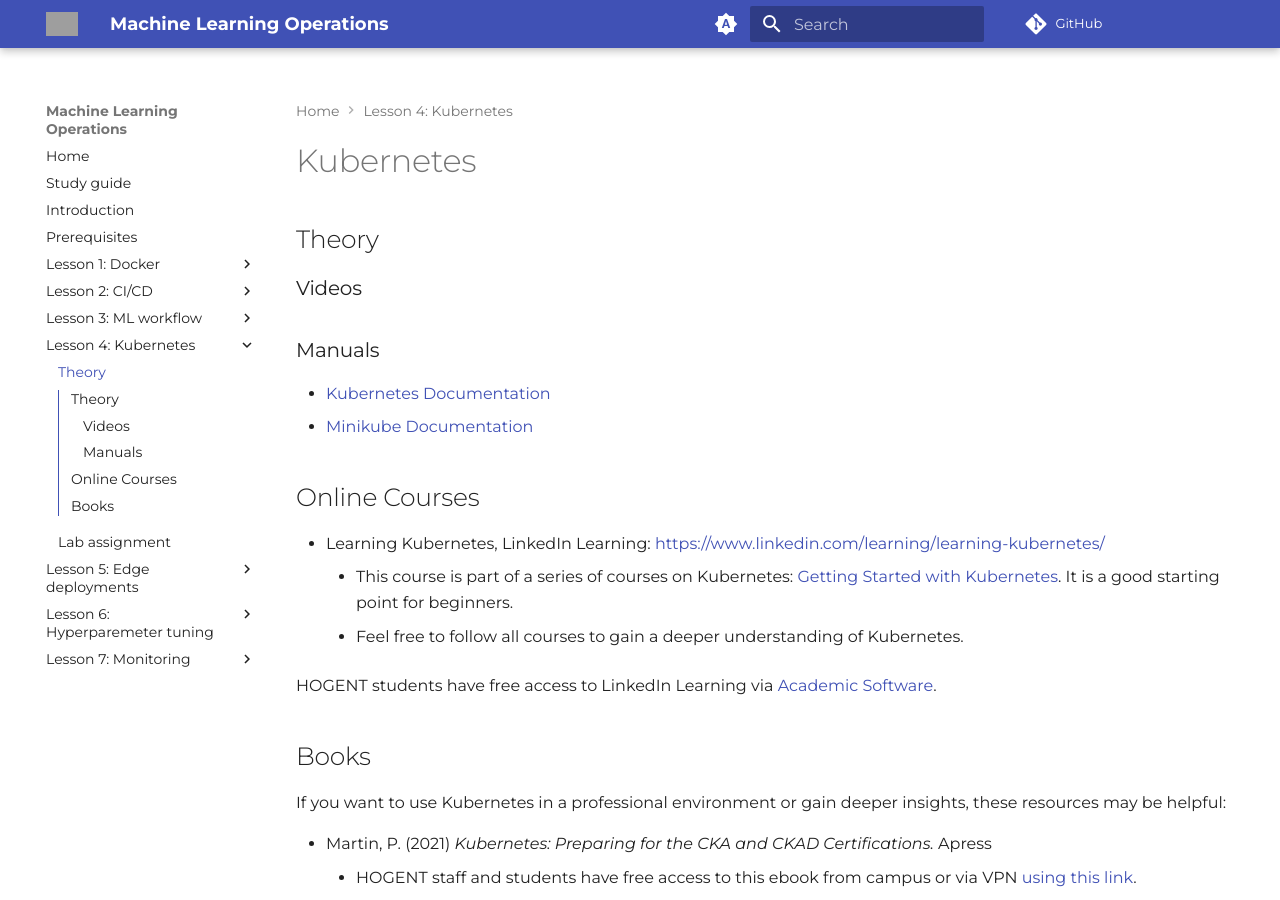
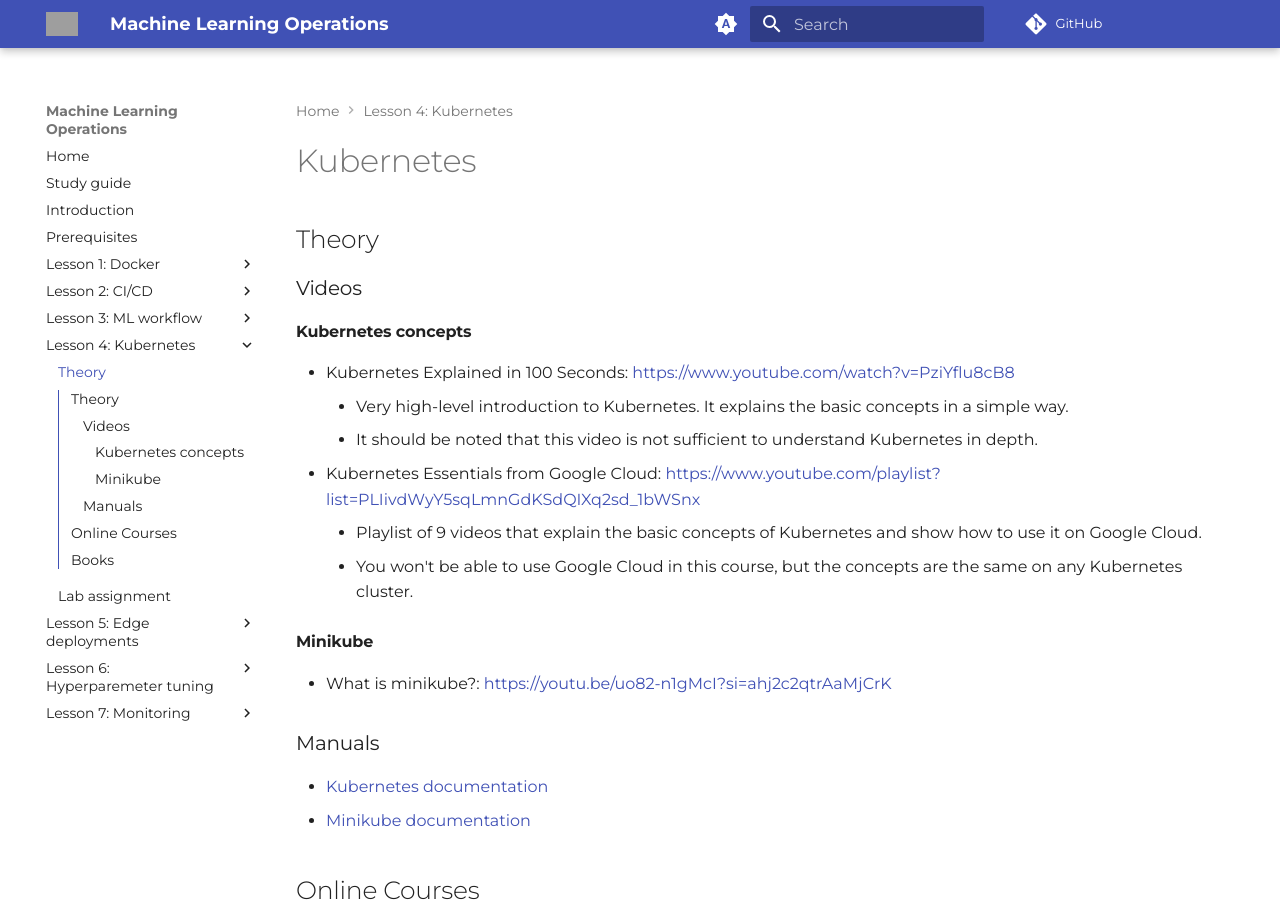
Before and after one commit to HOGENT-MLOps/mlops-slides, an MkDocs documentation site: the page built from docs/04-kubernetes.md, in a window 1280 px wide and 900 px high. Built offline with MkDocs 1.6.1 and Material for MkDocs 9.7.7, drawn with Linux system fonts in a browser that asks for light colours; comment, search, counter and statistics services are not loaded; grey boxes are pictures that could not be loaded.

Commit message:
Finish lesson 4 k8s

```diff
--- a/docs/04-kubernetes.md
+++ b/docs/04-kubernetes.md
@@ -4,17 +4,30 @@
 
 ### Videos
 
+#### Kubernetes concepts
+
+- Kubernetes Explained in 100 Seconds: <https://www.youtube.com/watch?v=PziYflu8cB8>
+    - Very high-level introduction to Kubernetes. It explains the basic concepts in a simple way.
+    - It should be noted that this video is not sufficient to understand Kubernetes in depth.
+- Kubernetes Essentials from Google Cloud: <https://www.youtube.com/playlist?list=PLIivdWyY5sqLmnGdKSdQIXq2sd_1bWSnx>
+    - Playlist of 9 videos that explain the basic concepts of Kubernetes and show how to use it on Google Cloud.
+    - You won't be able to use Google Cloud in this course, but the concepts are the same on any Kubernetes cluster.
+
+#### Minikube
+
+- What is minikube?: <https://youtu.be/uo82-n1gMcI?si=ahj2c2qtrAaMjCrK>
+
 ### Manuals
 
-* [Kubernetes Documentation](https://kubernetes.io/docs/home/)
-* [Minikube Documentation](https://minikube.sigs.k8s.io/docs/)
+- [Kubernetes documentation](https://kubernetes.io/docs/home/)
+- [Minikube documentation](https://minikube.sigs.k8s.io/docs/)
 
 ## Online Courses
 
-* Learning Kubernetes, LinkedIn Learning:
+- Learning Kubernetes, LinkedIn Learning:
   [https://www.linkedin.com/learning/learning-kubernetes/](https://www.linkedin.com/learning/learning-kubernetes/welcome?autoplay=true&u=77666441)
-    * This course is part of a series of courses on Kubernetes: [Getting Started with Kubernetes](https://www.linkedin.com/learning/paths/getting-started-with-kubernetes). It is a good starting point for beginners.
-    * Feel free to follow all courses to gain a deeper understanding of Kubernetes.
+    - This course is part of a series of courses on Kubernetes: [Getting Started with Kubernetes](https://www.linkedin.com/learning/paths/getting-started-with-kubernetes). It is a good starting point for beginners.
+    - Feel free to follow all courses to gain a deeper understanding of Kubernetes.
 
 HOGENT students have free access to LinkedIn Learning via [Academic Software](http://academicsoftware.eu/).
 
@@ -22,7 +35,7 @@ HOGENT students have free access to LinkedIn Learning via [Academic Software](ht
 
 If you want to use Kubernetes in a professional environment or gain deeper insights, these resources may be helpful:
 
-* Martin, P. (2021) _Kubernetes: Preparing for the CKA and CKAD Certifications._ Apress
-    * HOGENT staff and students have free access to this ebook from campus or via VPN [using this link](https://doi.org/10.1007/978-1-4842-6494-2).
-* Hightower, K. (2021) _Kubernetes The Hard Way._ Retrieved on 2022-09-10 from [https://github.com/kelseyhightower/kubernetes-the-hard-way](https://github.com/kelseyhightower/kubernetes-the-hard-way)
-    * Instructions on how to set up Kubernetes manually. Anyone using Kubernetes in production must understand the platform in detail. This guide helps with the installation and configuration of all necessary components. It is probably the best way to truly understand how Kubernetes works under the hood.
+- Martin, P. (2021) _Kubernetes: Preparing for the CKA and CKAD Certifications._ Apress
+    - HOGENT staff and students have free access to this ebook from campus or via VPN [using this link](https://doi.org/10.1007/978-1-4842-6494-2).
+- Hightower, K. (2021) _Kubernetes The Hard Way._ Retrieved on 2022-09-10 from [https://github.com/kelseyhightower/kubernetes-the-hard-way](https://github.com/kelseyhightower/kubernetes-the-hard-way)
+    - Instructions on how to set up Kubernetes manually. Anyone using Kubernetes in production must understand the platform in detail. This guide helps with the installation and configuration of all necessary components. It is probably the best way to truly understand how Kubernetes works under the hood.
```
